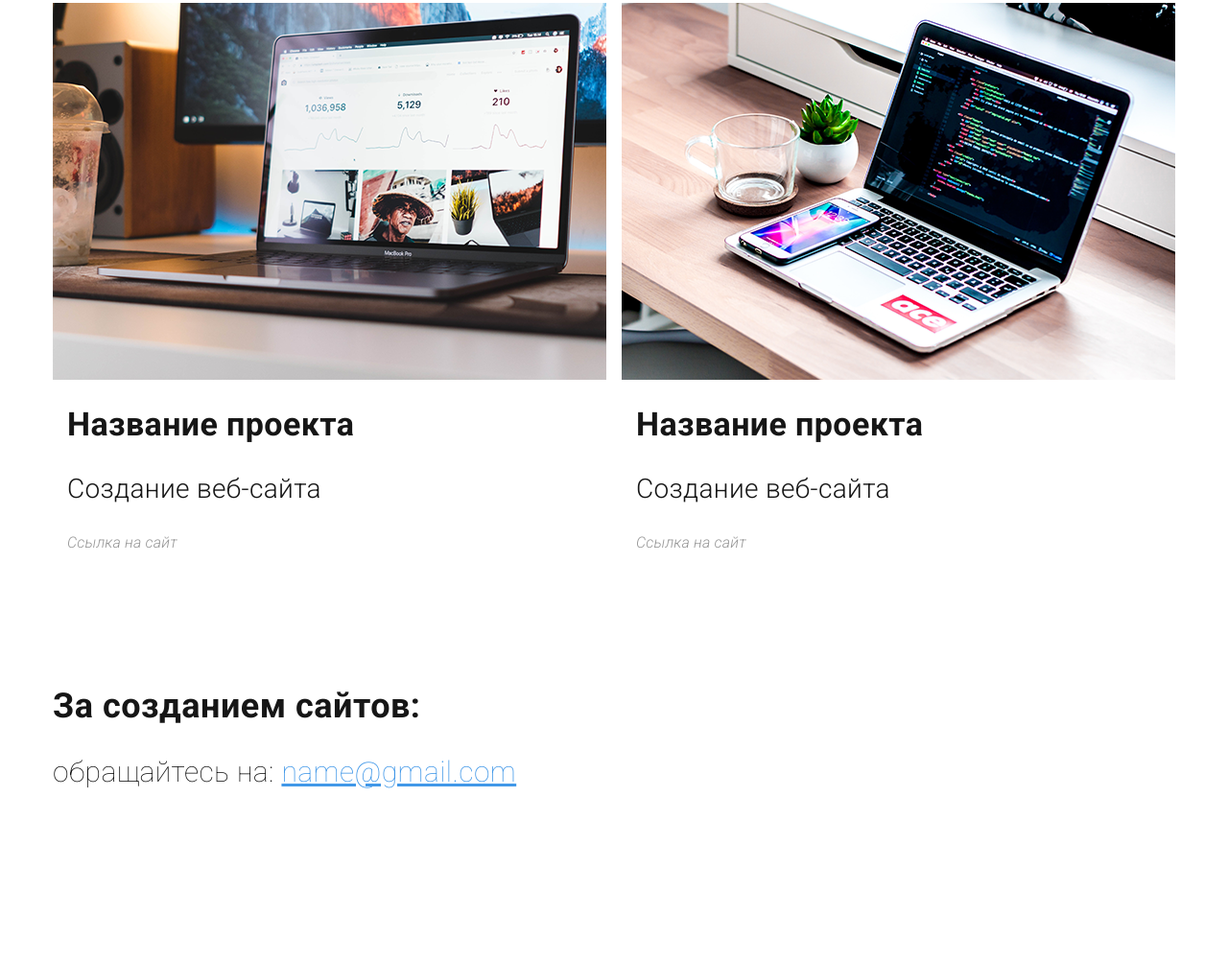
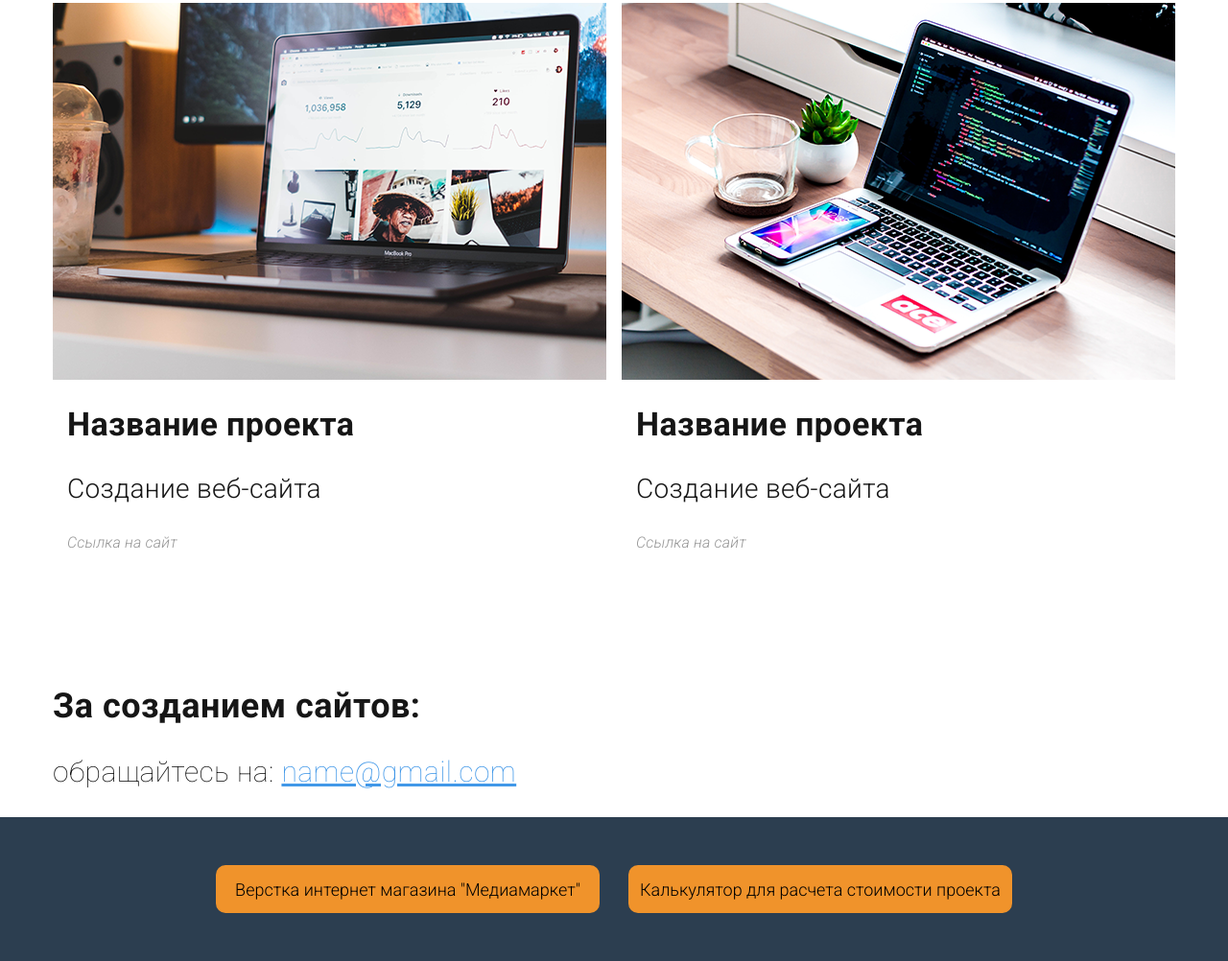
Before and after one commit to erlan-2000/portfolio, a plain HTML site: page index.html in a window 1280 px wide. Shown: the part 2031-3033 px from the top of the page at 96% size. Before the commit the page ends 2913 px from the top, so only its background shows below. Drawn offline with Linux system fonts and the light colour scheme.

Commit message:
add link from index.html to project.html and calculator.html

```diff
--- a/CSS/main.css
+++ b/CSS/main.css
@@ -332,7 +332,6 @@ img {
 
 .footer {
 	padding-top: 5px;
-	padding-bottom: 30px;
 }
 
 .footer-cta-title {
@@ -366,6 +365,7 @@ img {
 	}
 }
 
+/* -------------------------------------------- */
 /* -------------- Project page ---------------- */
 
 .header-inner {
@@ -396,6 +396,16 @@ img {
 	font-size: 32px;
 	font-weight: 700;
 	letter-spacing: 0.38px;
+}
+
+.header-inner a {
+	text-decoration: none;
+	color: black;
+}
+
+.header-inner a:hover {
+	text-decoration: none;
+	color: #535c68;
 }
 
 .single-project {
@@ -516,3 +526,39 @@ img {
 .single-project-switch a:hover {
 	color: #2fd6f7;
 }
+
+/* --------- Ссылки на другие страницы ------------ */
+
+.link-page {
+	display: flex;
+	justify-content: center;
+	align-items: center;
+	margin: 0;
+	background-color: #2c3e50;
+	height: 150px;
+
+}
+
+.link-page_site {
+	margin-right: 30px;
+	height: 50px;
+	width: 400px;
+	font-size: 18px;
+	font-weight: 300;
+	background-color: #f0932b;
+	border-radius: 10px;
+}
+
+.link-page_site:last-child {
+	margin-right: 0;
+}
+
+.link-page_site a {
+	display: flex;
+	justify-content: center;
+	align-items: center;
+	height: 100%;
+	width: 100%;
+	color: black;
+	text-decoration: none;
+}
--- a/index.html
+++ b/index.html
@@ -118,6 +118,14 @@
 				обращайтесь на: <a href="#">name@gmail.com</a>
 			</p>
 		</div>
+		<div class="link-page">
+			<div class="link-page_site">
+				<a href="project.html">Верстка интернет магазина "Медиамаркет"</a>
+			</div>
+			<div class="link-page_site">
+				<a href="calculator.html">Калькулятор для расчета стоимости проекта</a>
+			</div>
+		</div>
 	</footer>
 
 </body>
```
Also changed, not shown: CSS/general.css (+10 -0 lines), calculator.html (+2 -2 lines), project.html (+2 -2 lines).
